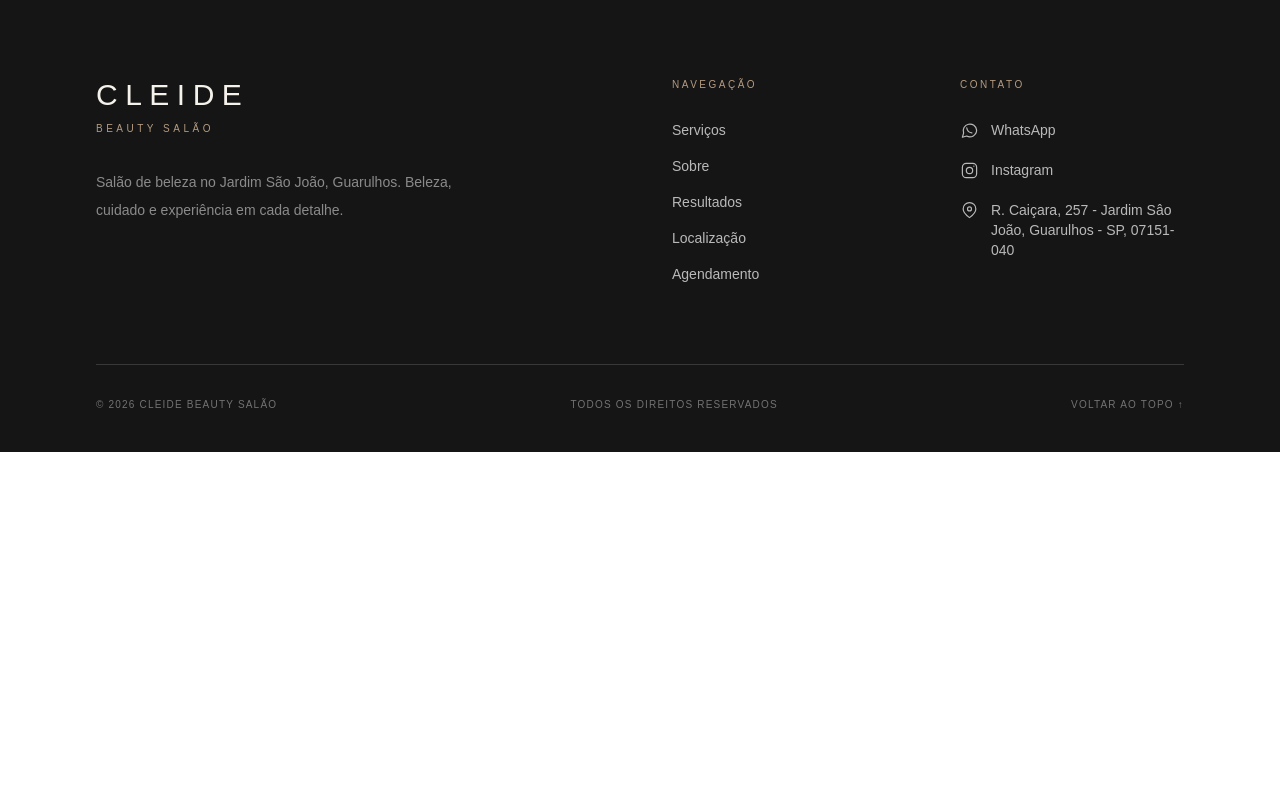
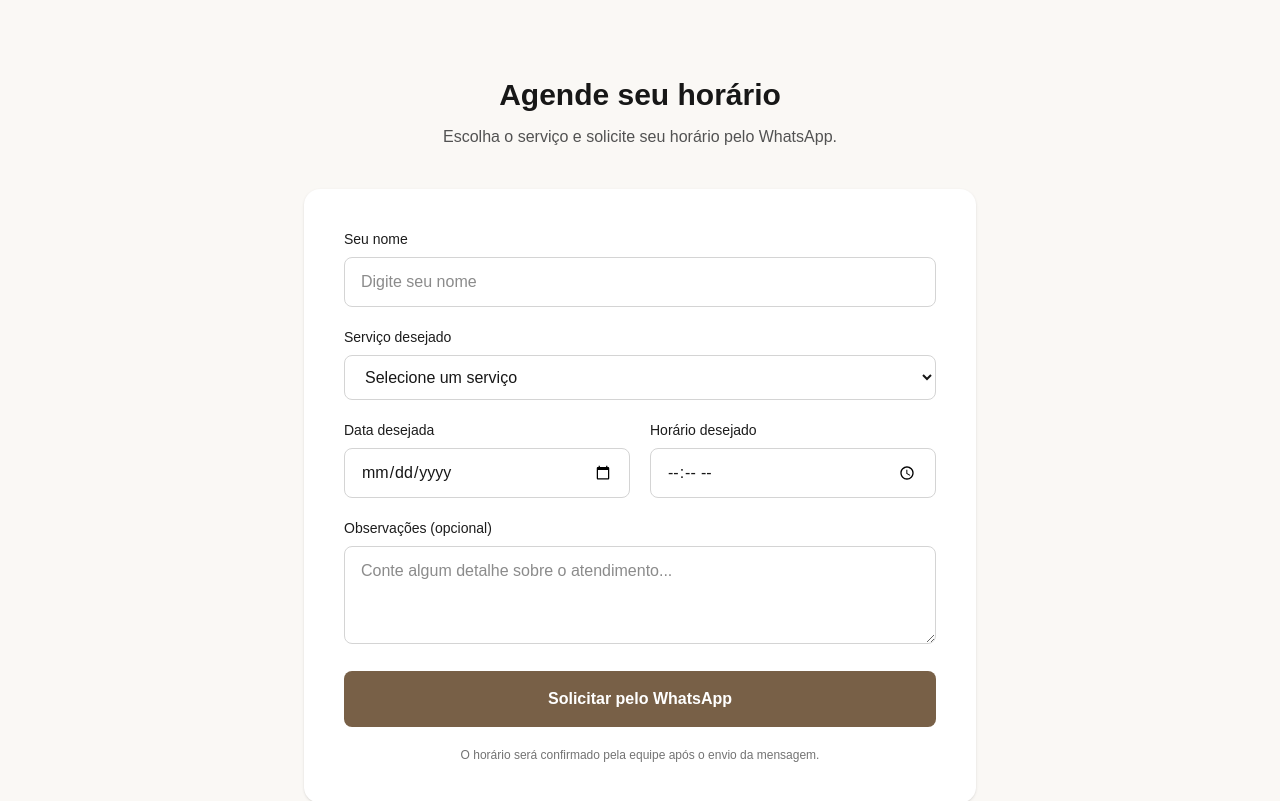
Before and after one commit to carolina-dev20/cleide-beauty-salao, a Next.js app: page / in a window 1280 px wide. Shown: the part 4800-5601 px from the top of the page. Before the commit the page ends 5252 px from the top, so only its background shows below. Built offline with nearby package versions, Linux system fonts and the light colour scheme.

Commit message:
feat: adiciona formulario de agendamento via WhatsApp

```diff
--- /dev/null
+++ b/app/components/AgendamentoForm.tsx
@@ -0,0 +1,168 @@
+
+"use client";
+
+import { useForm } from "react-hook-form";
+import { zodResolver } from "@hookform/resolvers/zod";
+import { z } from "zod";
+
+const schema = z.object({
+  nome: z.string().trim().min(2, "Digite seu nome."),
+  servico: z.string().min(1, "Escolha um serviço."),
+  data: z.string().min(1, "Escolha uma data."),
+  horario: z.string().min(1, "Escolha um horário."),
+  observacoes: z.string().optional(),
+});
+
+type Agendamento = z.infer<typeof schema>;
+
+export default function AgendamentoForm() {
+  const {
+    register,
+    handleSubmit,
+    formState: { errors },
+  } = useForm<Agendamento>({
+    resolver: zodResolver(schema),
+  });
+
+  const enviarWhatsApp = (dados: Agendamento) => {
+    const mensagem = [
+      "Olá, Cleide! Gostaria de solicitar um agendamento.",
+      "",
+      `Nome: ${dados.nome}`,
+      `Serviço: ${dados.servico}`,
+      `Data: ${dados.data}`,
+      `Horário: ${dados.horario}`,
+      `Observações: ${dados.observacoes || "Nenhuma"}`,
+      "",
+      "Aguardo a confirmação da disponibilidade. Obrigada!",
+    ].join("\n");
+
+    const url = `https://wa.me/5511937367090?text=${encodeURIComponent(mensagem)}`;
+    window.open(url, "_blank", "noopener,noreferrer");
+  };
+
+  const campo =
+    "w-full rounded-lg border border-neutral-300 bg-white px-4 py-3 text-neutral-900 outline-none focus:border-amber-700";
+
+  return (
+    <section id="agendamento" className="bg-[#faf8f5] px-6 py-20">
+      <div className="mx-auto max-w-2xl">
+        <div className="mb-10 text-center">
+          <h2 className="text-3xl font-semibold text-neutral-900">
+            Agende seu horário
+          </h2>
+          <p className="mt-3 text-neutral-600">
+            Escolha o serviço e solicite seu horário pelo WhatsApp.
+          </p>
+        </div>
+
+        <form
+          onSubmit={handleSubmit(enviarWhatsApp)}
+          className="space-y-5 rounded-2xl bg-white p-6 shadow-sm md:p-10"
+        >
+          <div>
+            <label htmlFor="nome" className="mb-2 block text-sm font-medium">
+              Seu nome
+            </label>
+            <input
+              id="nome"
+              {...register("nome")}
+              className={campo}
+              placeholder="Digite seu nome"
+            />
+            {errors.nome && (
+              <p className="mt-1 text-sm text-red-600">{errors.nome.message}</p>
+            )}
+          </div>
+
+          <div>
+            <label htmlFor="servico" className="mb-2 block text-sm font-medium">
+              Serviço desejado
+            </label>
+            <select id="servico" {...register("servico")} className={campo}>
+              <option value="">Selecione um serviço</option>
+              <option value="Corte feminino">Corte feminino</option>
+              <option value="Escova">Escova</option>
+              <option value="Progressiva">Progressiva</option>
+              <option value="Coloração">Coloração</option>
+              <option value="Mechas">Mechas</option>
+              <option value="Tratamento capilar">Tratamento capilar</option>
+              <option value="Penteado">Penteado</option>
+              <option value="Design de sobrancelhas">
+                Design de sobrancelhas
+              </option>
+            </select>
+            {errors.servico && (
+              <p className="mt-1 text-sm text-red-600">
+                {errors.servico.message}
+              </p>
+            )}
+          </div>
+
+          <div className="grid gap-5 sm:grid-cols-2">
+            <div>
+              <label htmlFor="data" className="mb-2 block text-sm font-medium">
+                Data desejada
+              </label>
+              <input
+                id="data"
+                type="date"
+                {...register("data")}
+                className={campo}
+              />
+              {errors.data && (
+                <p className="mt-1 text-sm text-red-600">
+                  {errors.data.message}
+                </p>
+              )}
+            </div>
+
+            <div>
+              <label htmlFor="horario" className="mb-2 block text-sm font-medium">
+                Horário desejado
+              </label>
+              <input
+                id="horario"
+                type="time"
+                {...register("horario")}
+                className={campo}
+              />
+              {errors.horario && (
+                <p className="mt-1 text-sm text-red-600">
+                  {errors.horario.message}
+                </p>
+              )}
+            </div>
+          </div>
+
+          <div>
+            <label
+              htmlFor="observacoes"
+              className="mb-2 block text-sm font-medium"
+            >
+              Observações (opcional)
+            </label>
+            <textarea
+              id="observacoes"
+              {...register("observacoes")}
+              rows={3}
+              className={campo}
+              placeholder="Conte algum detalhe sobre o atendimento..."
+            />
+          </div>
+
+          <button
+            type="submit"
+            className="w-full rounded-lg bg-[#786047] px-6 py-4 font-semibold text-white transition hover:bg-[#5d4936]"
+          >
+            Solicitar pelo WhatsApp
+          </button>
+
+          <p className="text-center text-xs text-neutral-500">
+            O horário será confirmado pela equipe após o envio da mensagem.
+          </p>
+        </form>
+      </div>
+    </section>
+  );
+}
--- a/app/page.tsx
+++ b/app/page.tsx
@@ -4,6 +4,9 @@
 import Image from "next/image";
 import { useState } from "react";
 import FadeIn from "./components/FadeIn";
+
+import AgendamentoForm from "./components/AgendamentoForm";
+
 
 /* LINKS */
 
@@ -15,6 +18,9 @@ const instagramUrl =
 
 const mapsUrl =
   "https://maps.app.goo.gl/7xAtNkbc5DRCaQs3A";
+
+
+
 
 /* SERVIÇOS */
 
@@ -633,6 +639,11 @@ export default function Home() {
 
       {/* RODAPÉ */}
 
+
+{/* FORMULÁRIO DE AGENDAMENTO */}
+<AgendamentoForm />
+
+
       <footer className="bg-[#151515] px-8 pb-10 pt-20 text-[#F5F1EB] md:px-16 lg:px-24">
         <div className="mx-auto max-w-7xl">
           <div className="grid gap-16 border-b border-white/15 pb-20 md:grid-cols-2 lg:grid-cols-4">
--- a/package.json
+++ b/package.json
@@ -9,10 +9,13 @@
     "lint": "eslint"
   },
   "dependencies": {
+    "@hookform/resolvers": "^5.9.1",
     "lucide-react": "^1.52.0",
     "next": "16.3.6",
     "react": "19.2.8",
-    "react-dom": "19.2.8"
+    "react-dom": "19.2.8",
+    "react-hook-form": "^7.90.0",
+    "zod": "^4.6.7"
   },
   "devDependencies": {
     "@tailwindcss/postcss": "^4",
```
Also changed, not shown: 1 other file (tests, documents, lock files or other folders).
